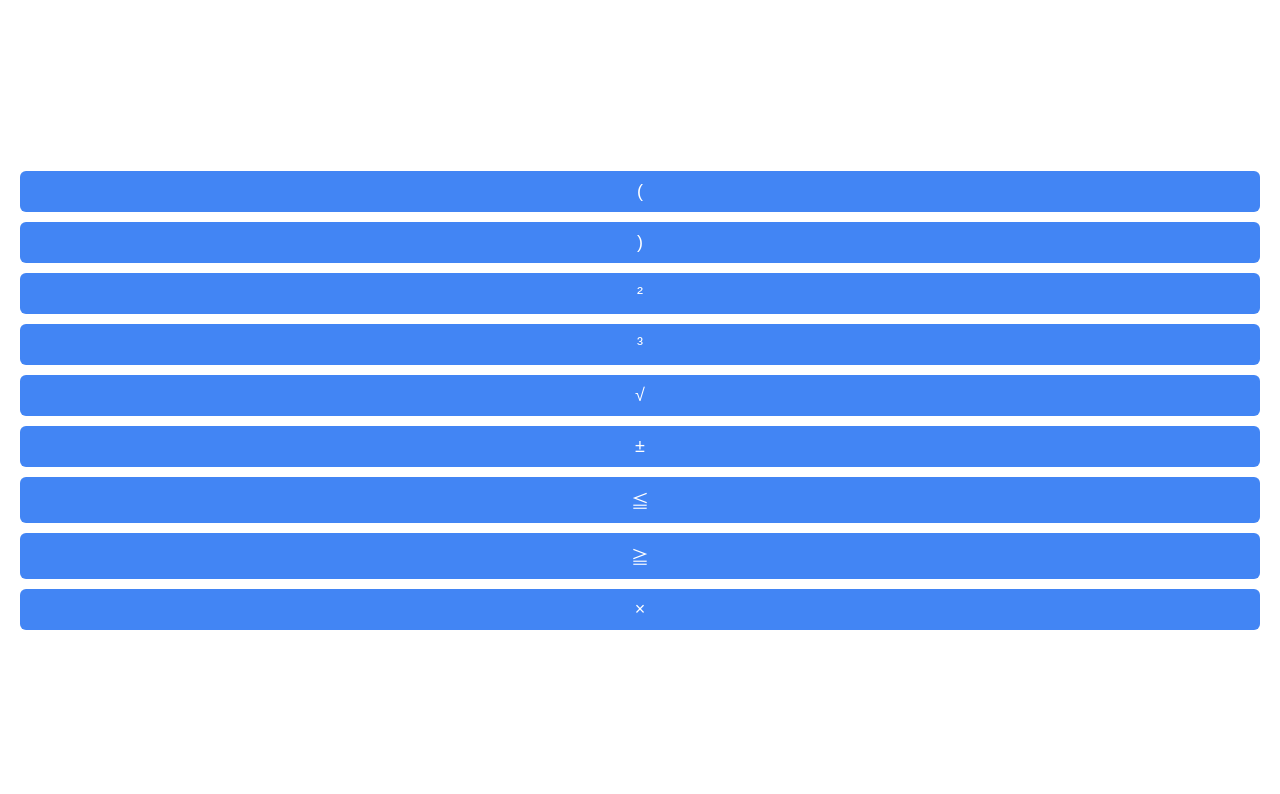
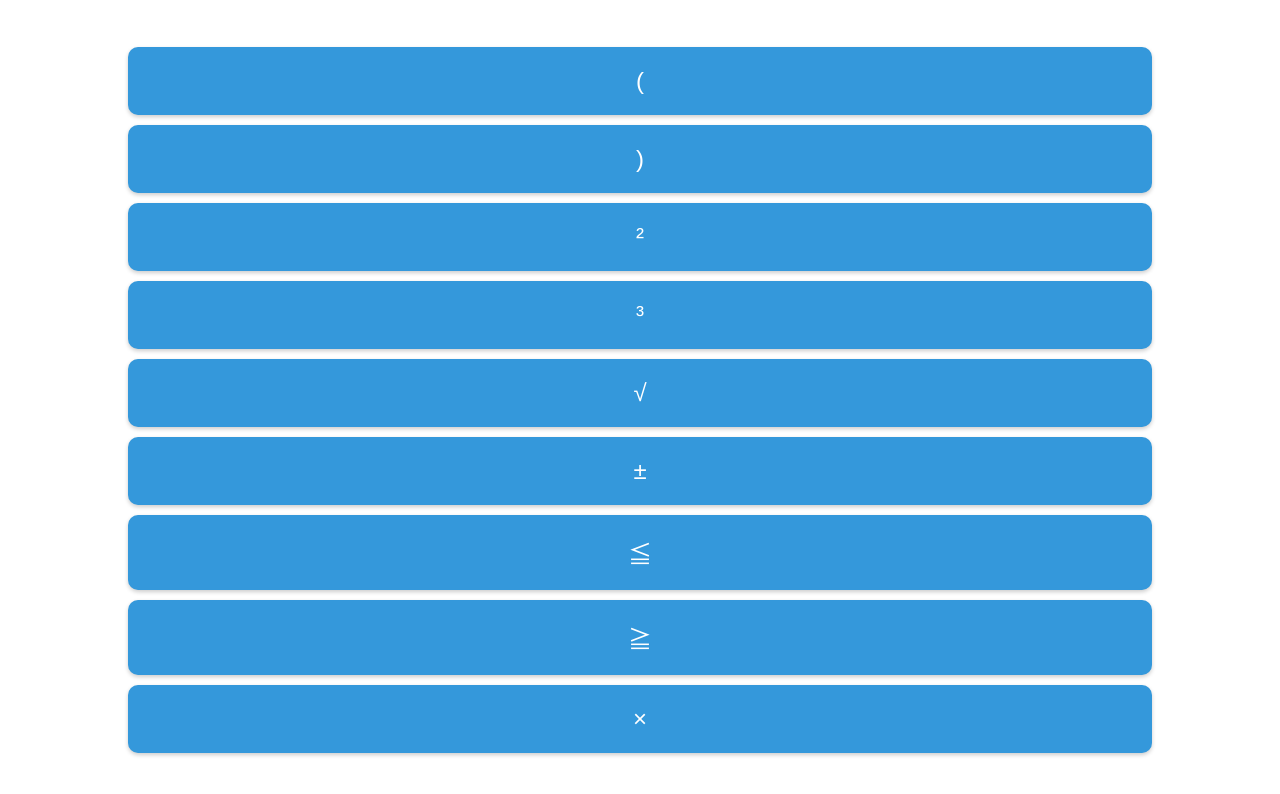
Before and after one commit to kichohin/symbol-keyboard, a plain HTML site: page index.html in a window 1280 px wide. Drawn offline with Linux system fonts and the light colour scheme.

Commit message:
Update style.css

```diff
--- a/style.css
+++ b/style.css
@@ -10,25 +10,22 @@ body {
 }
 
 #keyboard {
-  display: grid;
-  grid-template-columns: repeat(1, 1fr); /* 横3列にする場合 */
+  display: flex;
+  flex-direction: column;     /* 縦1列で並べる */
   gap: 10px;
   padding: 20px;
-  max-width: 100%;      /* ← 画面幅いっぱいに */
-  width: 100%;
-  box-sizing: border-box;
-  margin: 0 auto;
+  width: 80vw;                /* 画面の80%幅にする */
+  margin: 0 auto;             /* 中央揃え */
 }
 
-button {
-  font-size: 18px;
-  padding: 10px;
+#keyboard button {
+  padding: 20px;
+  font-size: 24px;
   border: none;
-  border-radius: 6px;
-  background-color: #4285f4;
-  color: #fff;
-  cursor: pointer;
-  transition: background 0.2s ease;
+  border-radius: 10px;
+  background-color: #3498db;
+  color: white;
+  box-shadow: 0 2px 4px rgba(0,0,0,0.2);
 }
 
 button:hover {
```
